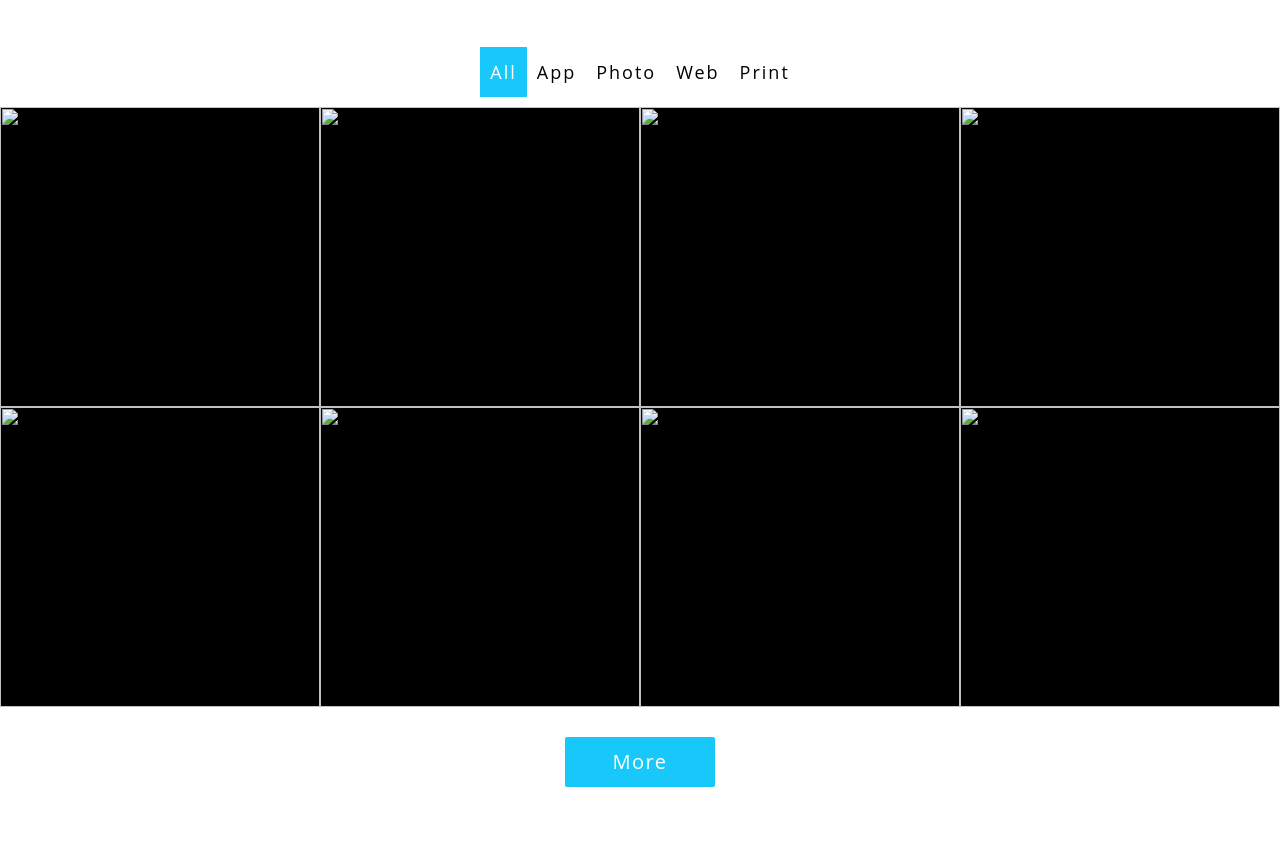
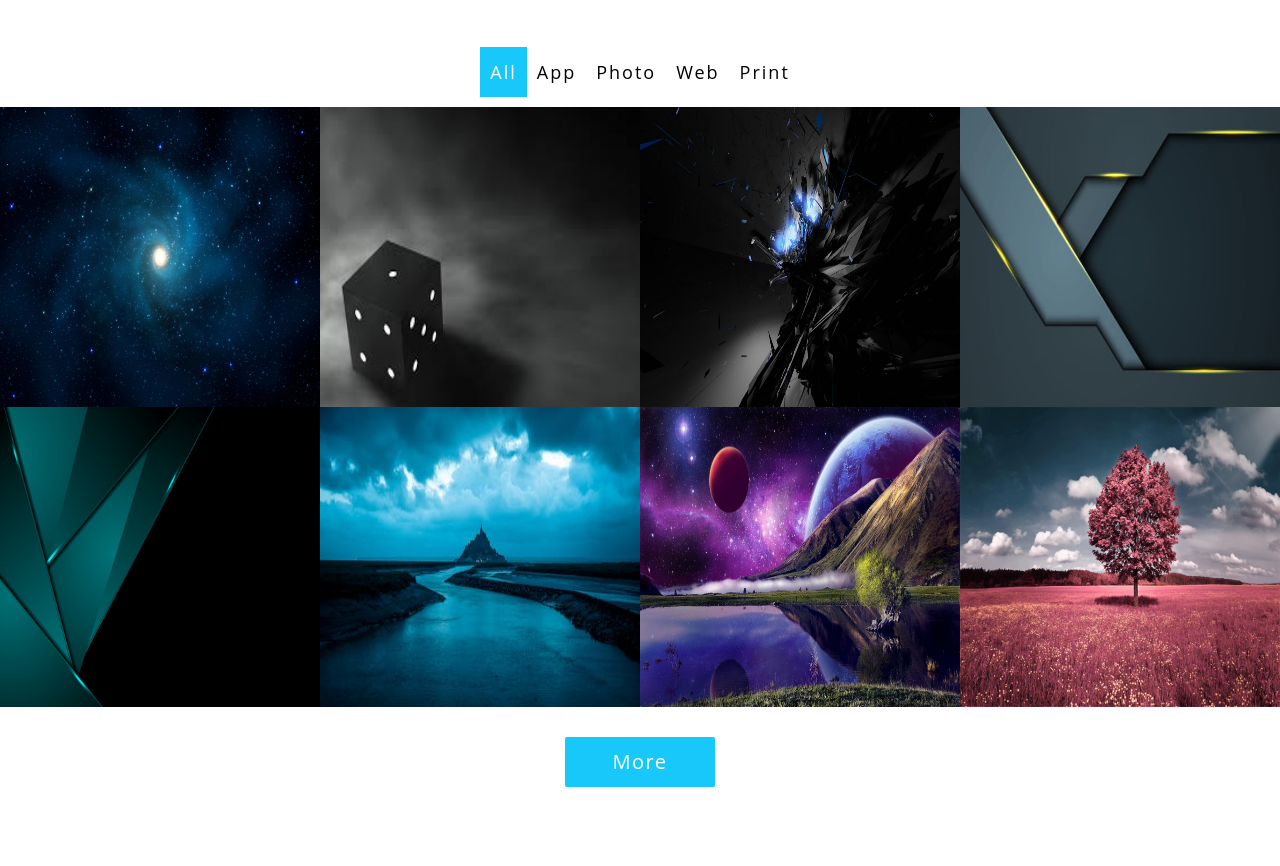
Before and after one commit to EloiVega/Kasper-Front-End, a plain HTML site: page index.html in a window 1280 px wide. Shown: the part 2429-3295 px from the top of the page. Drawn offline with Linux system fonts and the light colour scheme; the site is published under a folder, as on GitHub Pages, so addresses that start at the root find nothing; grey boxes are pictures that could not be loaded.

Commit message:
Add files via upload

```diff
--- a/index.html
+++ b/index.html
@@ -216,14 +216,14 @@
         </div>
 
         <div class="slideshow">
-            <div class="image"> <img src="/Images/Slide1.jpg" alt=""> </div>
-            <div class="image"> <img src="/Images/Slide2.jpg" alt=""> </div>
-            <div class="image"> <img src="/Images/Slide3.jpg" alt=""> </div>
-            <div class="image"> <img src="/Images/Slide4.jpg" alt=""> </div>
-            <div class="image"> <img src="/Images/Slide5.jpg" alt=""> </div>
-            <div class="image"> <img src="/Images/Slide6.jpg" alt=""> </div>
-            <div class="image"> <img src="/Images/Slide7.jpg" alt=""> </div>
-            <div class="image"> <img src="/Images/Slide8.jpg" alt=""> </div>
+            <div class="image"> <img src="Images/Slide1.jpg" alt=""> </div>
+            <div class="image"> <img src="Images/Slide2.jpg" alt=""> </div>
+            <div class="image"> <img src="Images/Slide3.jpg" alt=""> </div>
+            <div class="image"> <img src="Images/Slide4.jpg" alt=""> </div>
+            <div class="image"> <img src="Images/Slide5.jpg" alt=""> </div>
+            <div class="image"> <img src="Images/Slide6.jpg" alt=""> </div>
+            <div class="image"> <img src="Images/Slide7.jpg" alt=""> </div>
+            <div class="image"> <img src="Images/Slide8.jpg" alt=""> </div>
         </div>
 
         <div class="more"> <a href="#">More</a> </div>
```
